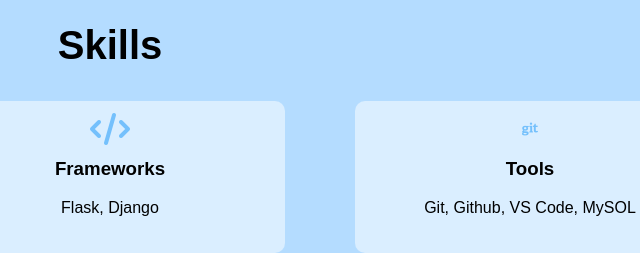
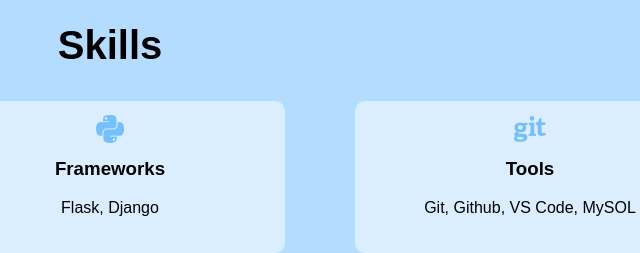
Before and after one commit to Samhita-09/portfolio, a plain HTML site: page index.html in a window 1280 px wide. Shown: the part 900-1153 px from the top of the page, 530-1170 px from the left. Drawn offline with Linux system fonts and the light colour scheme.

```diff
--- a/index.html
+++ b/index.html
@@ -50,12 +50,12 @@
                 <p>HTML/CSS, Javascript, Python, Java</p>
             </div>
             <div class="skill-item">
-                <i class="fa-solid fa-code fa-bounce fa-2xl" style="color: #74C0FC;"></i>
+                <i class="fa-brands fa-python fa-flip fa-2xl" style="color: #74C0FC;"></i>
                 <h3>Frameworks</h3>
                 <p>Flask, Django</p>
             </div>
             <div class="skill-item">
-                <i class="fa-brands fa-git fa-beat" style="color: #74C0FC;"></i>
+                <i class="fa-brands fa-git fa-beat fa-2xl" style="color: #74C0FC;"></i>
                 <h3>Tools</h3>
                 <p>Git, Github, VS Code, MySOL</p>
             </div>
```
